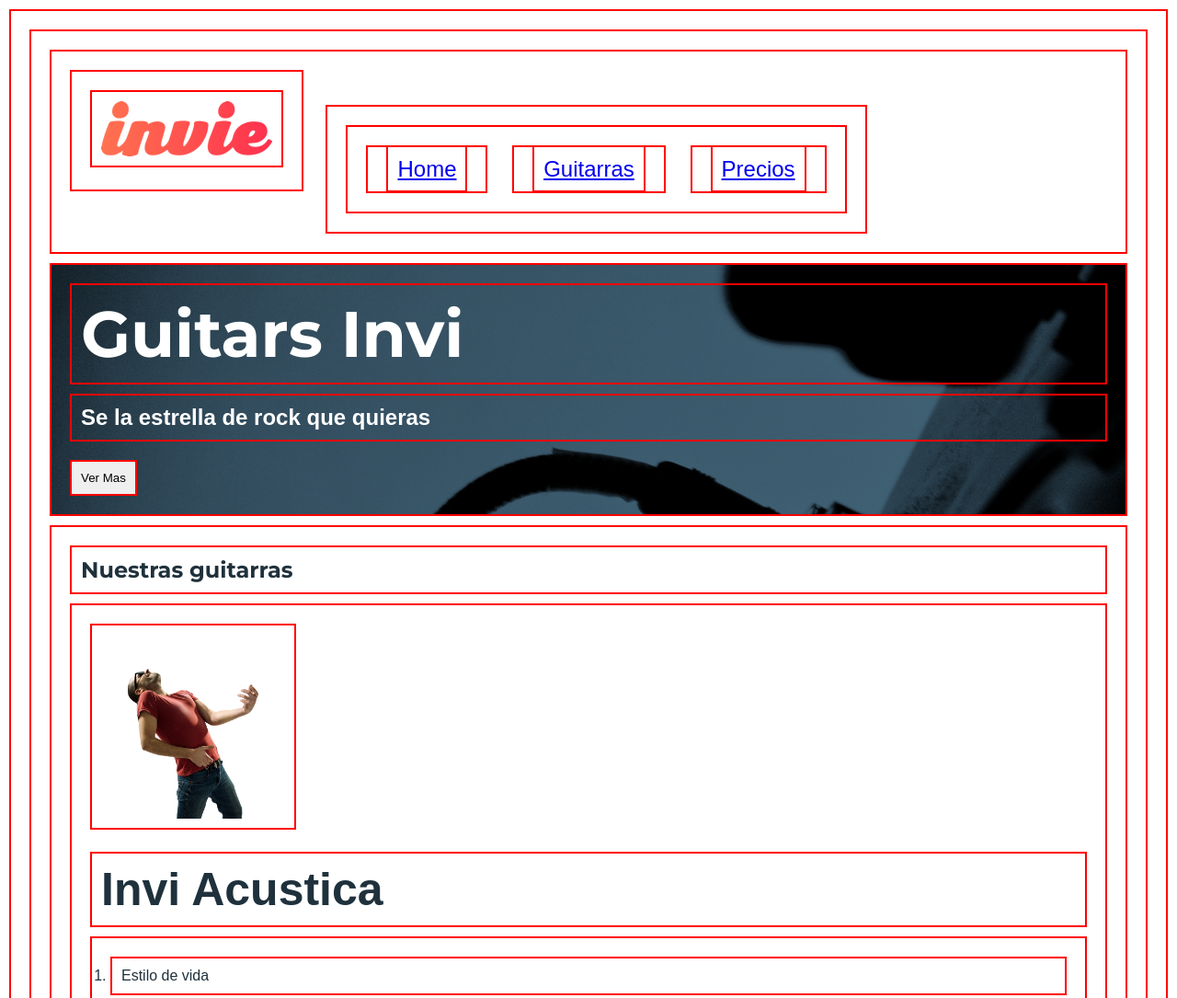
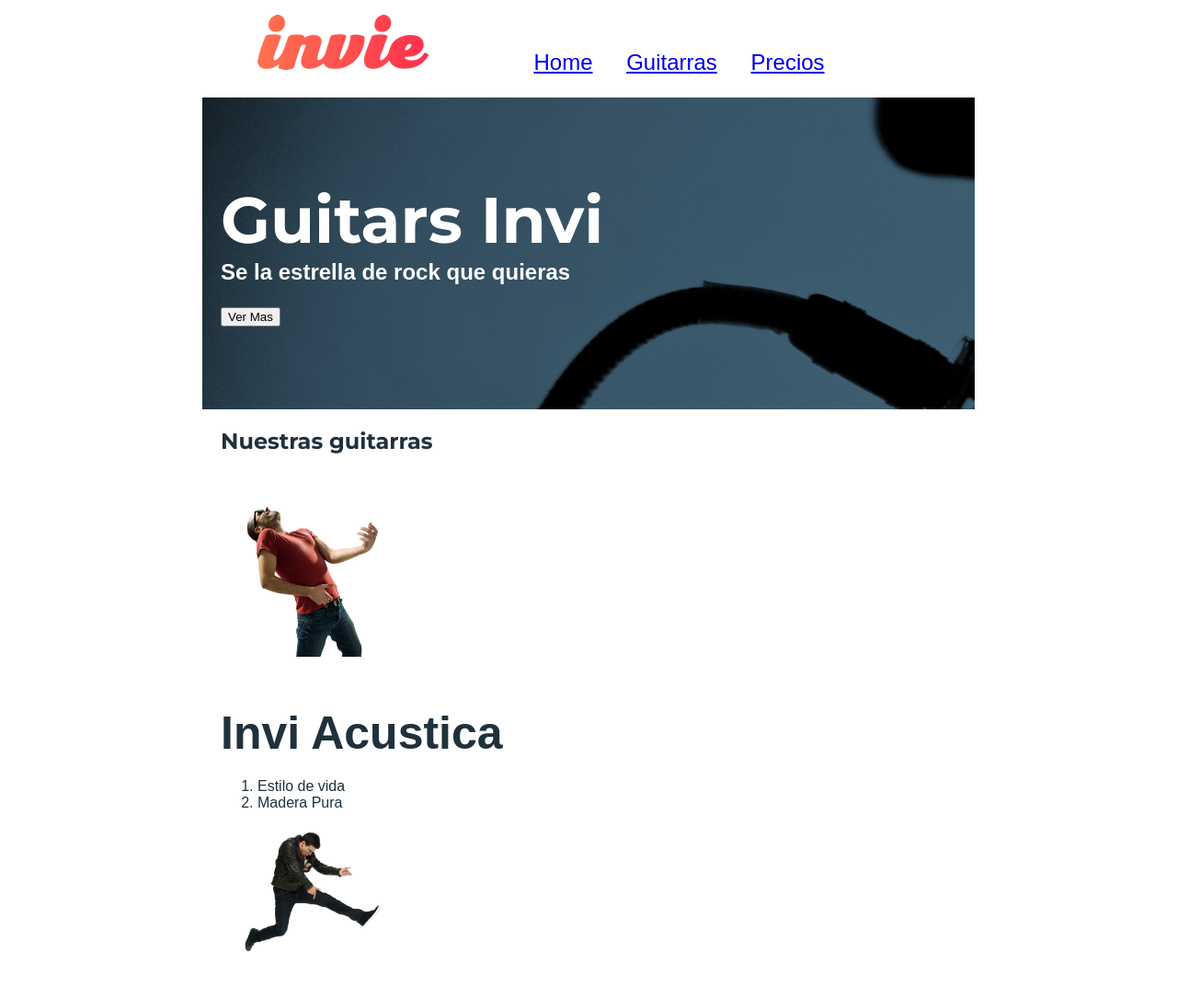
Before and after one commit to mizaelmorales/cv, a plain HTML site: page guitars/index.html in a window 1280 px wide. Shown: the top 1085 px of the page at 92% size. Drawn offline with Linux system fonts and the light colour scheme; a web font is replaced by a local one.

Commit message:
css display y modelo de caja

```diff
--- a/guitars/css/invie.css
+++ b/guitars/css/invie.css
@@ -1,8 +1,8 @@
 /* font-family: 'Montserrat', sans-serif;
 font-family: 'Allerta', sans-serif;
 */
-*{
-    /*width: tamaño;
+/* *{
+    width: tamaño;
     height: tamaño;
     manesillas de relog
     padding: 10px 13px 5px 15px;
@@ -10,34 +10,39 @@ font-family: 'Allerta', sans-serif;
     padding-left: 10px;
     padding-right: 10px;
     padding-bottom: 5px;
-    */
+
     padding: 10px ;
-    /*margin: 10px 13px 5px 15px;
+    margin: 10px 13px 5px 15px;
     margin-top: 10px;
     margin-left: 10px;
     margin-right: 10px;
     margin-bottom: 5px;
-    */
+
     margin: 10px;
     border: 2px solid red;
 
-}
+} */
 body{
     font-family: 'Allerta', sans-serif;
+    margin: 0;
 }
 .titulo {
     font-size: 70px;
     font-family: 'Montserrat', sans-serif;
+    margin-bottom: 0;
+    margin-top: 70px;
 }
 
 .title-a{
     font-size: 24px;
-
+    margin-top: 0;
 }
 
 .title-b{
     font-size: 50px;
+    margin-bottom: 20px;
 }
+
 
 .guitarras h2{
     font-size: 35 px;
@@ -47,10 +52,18 @@ body{
 .portada {
     background-image: url('/guitars/images/background.png');
     color: white ;
+    padding: 20px;
+    width: 800px;
+    margin: auto;
 }
 
+.portada button{
+    margin-bottom: 70px;
+}
 .guitarras {
     color: #1F313C;
+    width: 800px;
+    margin: auto;
 }
 
 .menu {
@@ -60,8 +73,13 @@ body{
 
 .menu li{
     display: inline-block;
+    margin-left: 30px;
 }
 .logotipo {
     display: inline-block;
     /*permite ya usar propiedades de los bloques  padding,border,margin*/
 }
+.header {
+    width: 800px;
+    margin: auto;
+}
```
Also changed, not shown: guitars/index.html (+1 -1 lines).
